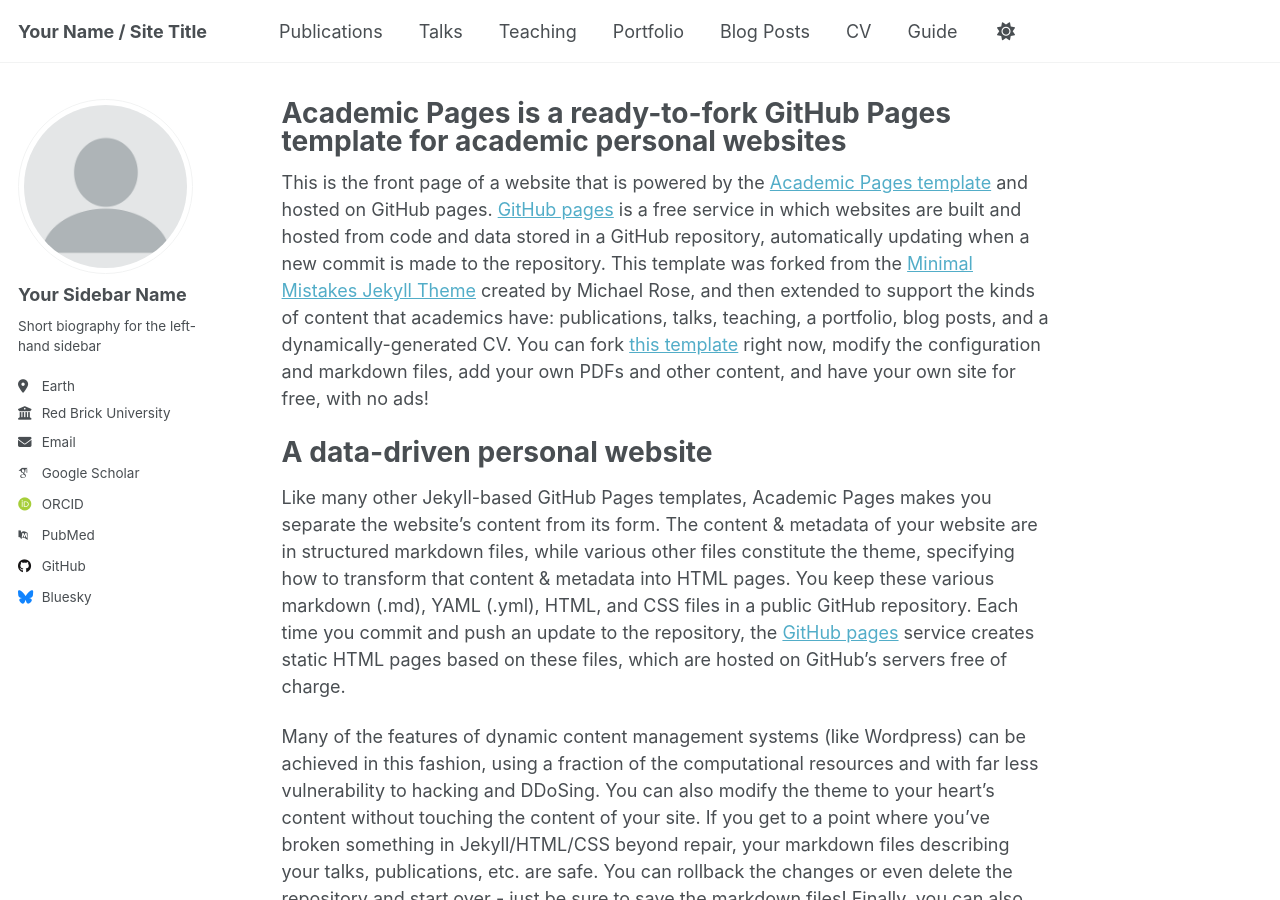
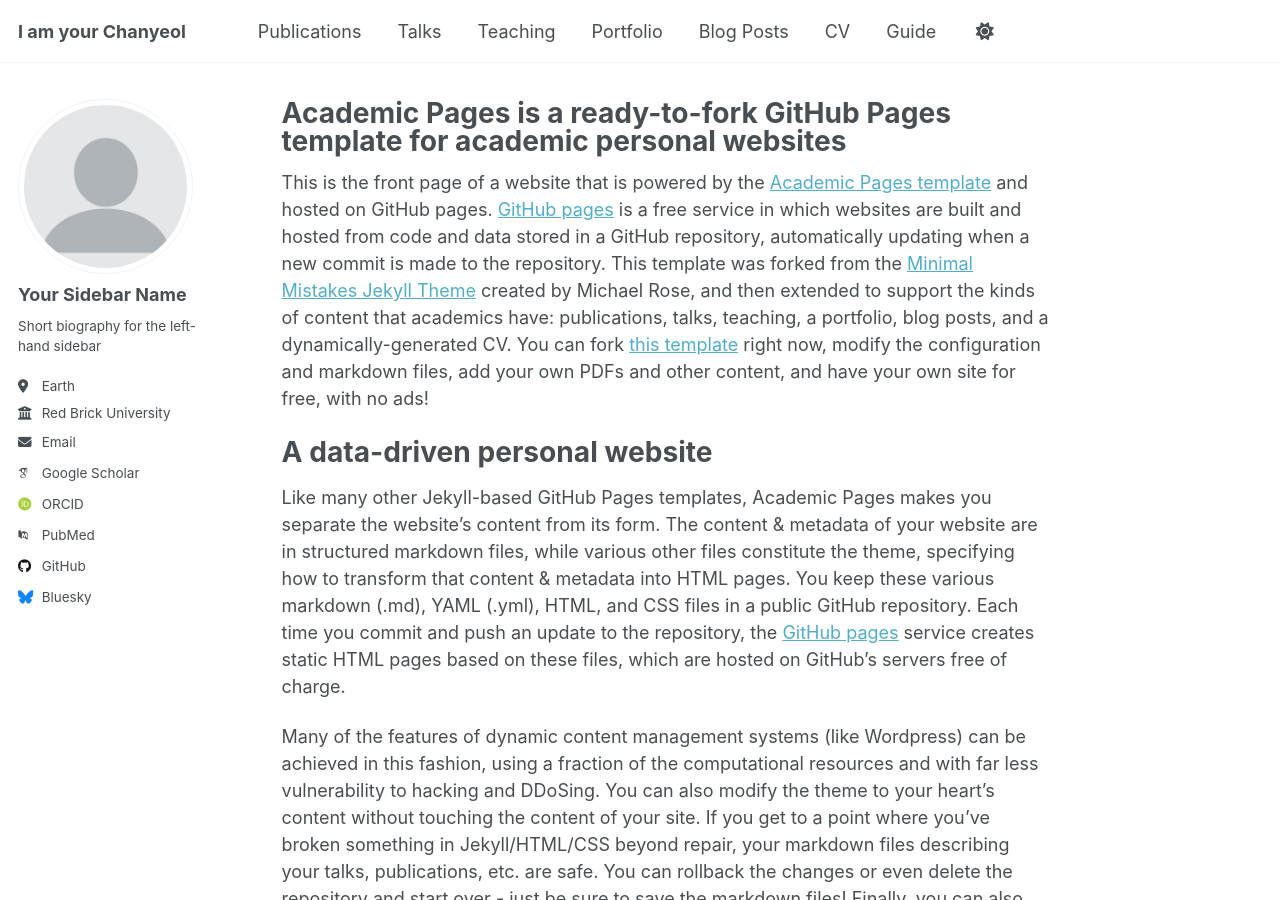
Before and after one commit to Chancan2002/chancan.github.io., a Jekyll site: the page built from _pages/about.md, in a window 1280 px wide and 900 px high. Built offline with Jekyll 4.4.1, drawn with Linux system fonts in a browser that asks for light colours; some web fonts are replaced.

Commit message:
edit config

```diff
--- a/_config.yml
+++ b/_config.yml
@@ -9,7 +9,7 @@
 # Basic Site Settings
 locale                   : "en-US"
 site_theme               : "default"
-title                    : "Your Name / Site Title"
+title                    : "I am your Chanyeol"
 title_separator          : "-"
 name                     : &name "Your Name"
 description              : &description "personal description"
```
